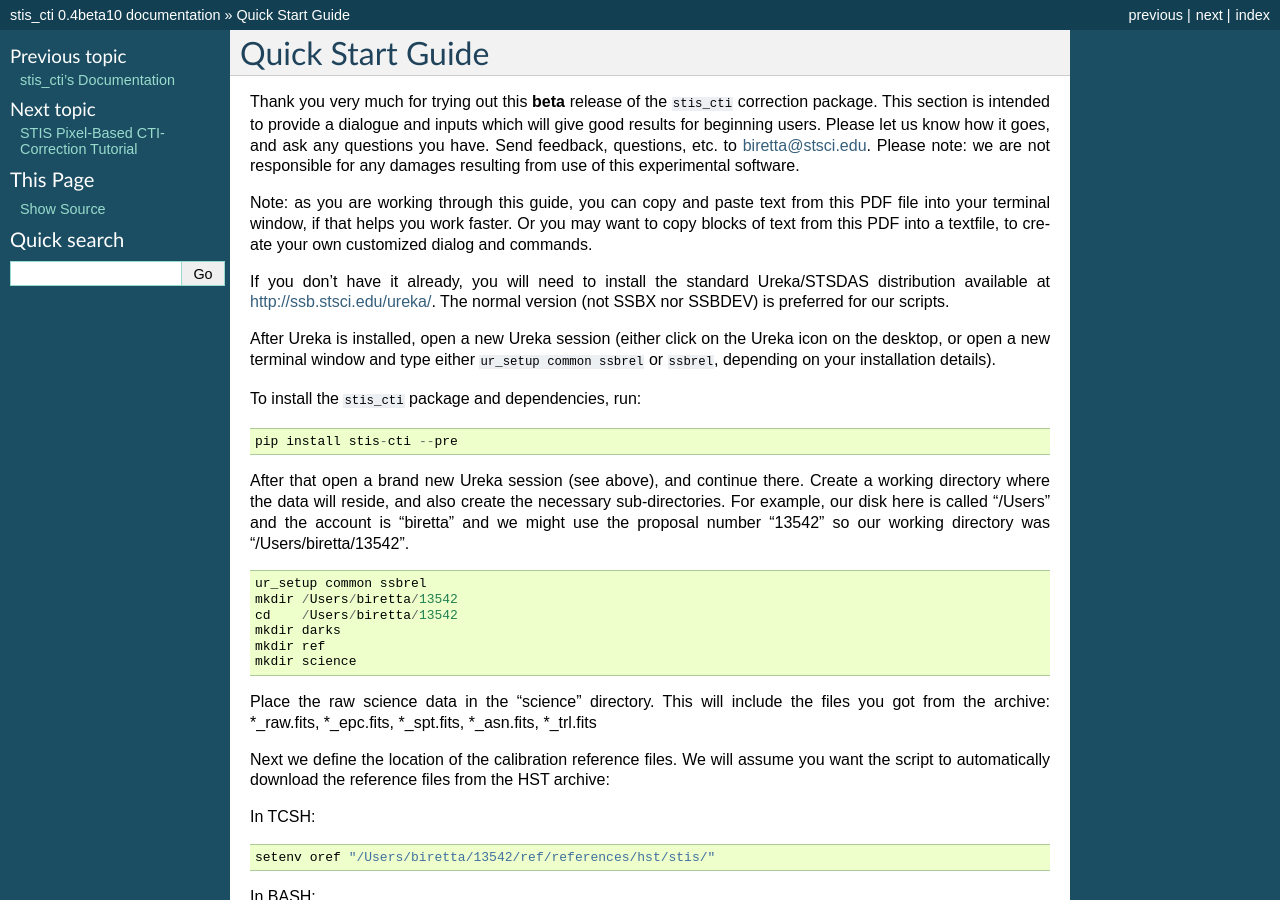
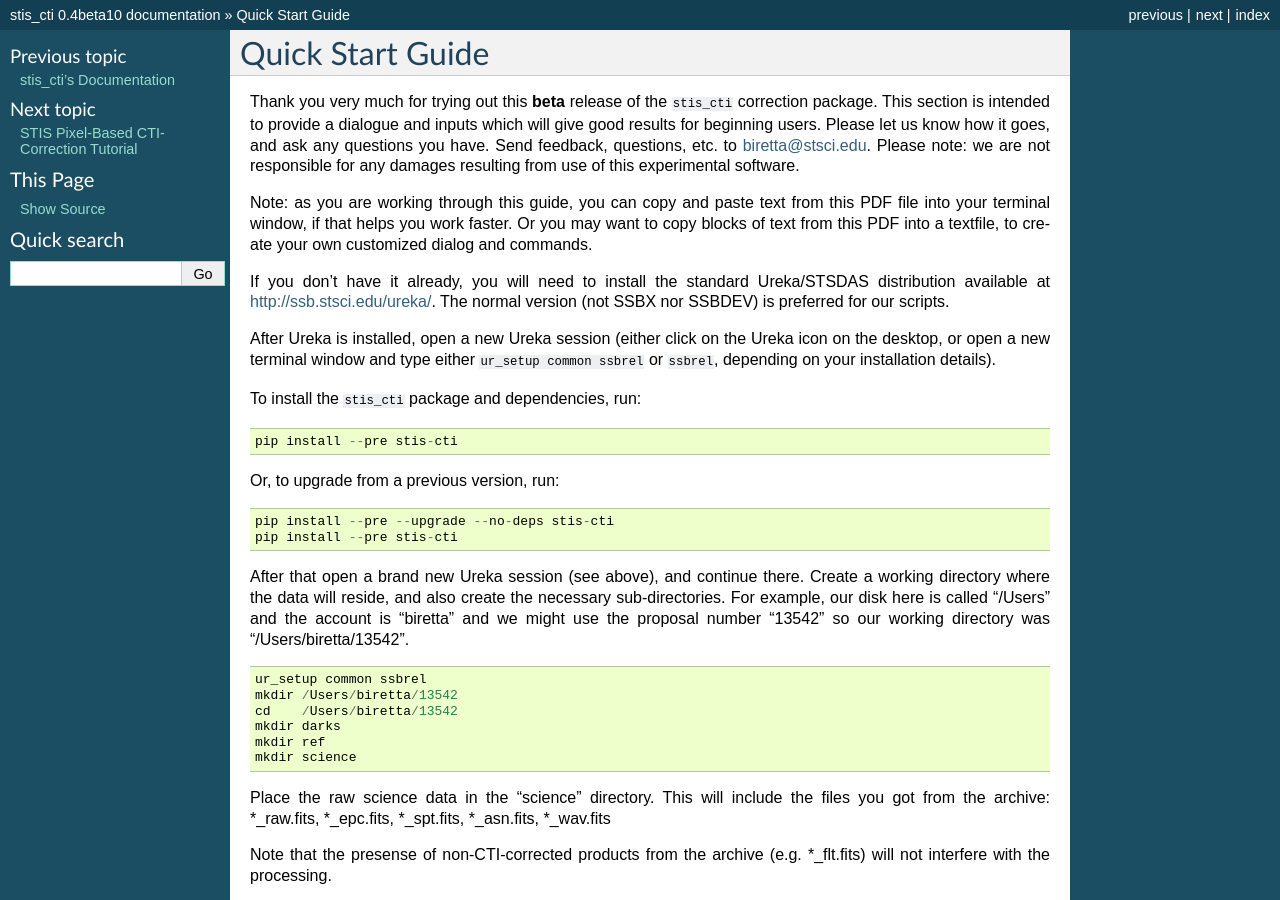
Before and after one commit to spacetelescope/stis_cti, a Sphinx documentation site: the page built from doc/qsg.rst, in a window 1280 px wide and 900 px high. Built offline with Sphinx 7.4.7, drawn with Linux system fonts in a browser that asks for light colours.

Commit message:
Documentation updates.

```diff
--- a/doc/qsg.rst
+++ b/doc/qsg.rst
@@ -27,7 +27,14 @@ To install the ``stis_cti`` package and dependencies, run:
 
 ::
 
-  pip install stis-cti --pre
+  pip install --pre stis-cti
+
+Or, to upgrade from a previous version, run:
+
+::
+
+  pip install --pre --upgrade --no-deps stis-cti
+  pip install --pre stis-cti
 
 After that open a brand new Ureka session (see above), and continue there.
 Create a working directory where the data will reside, and also create the
@@ -45,7 +52,11 @@ so our working directory was "/Users/biretta/13542".
   mkdir science
 
 Place the raw science data in the "science" directory.  This will
-include the files you got from the archive: \*_raw.fits, \*_epc.fits, \*_spt.fits, \*_asn.fits, \*_trl.fits
+include the files you got from the archive:
+\*_raw.fits, \*_epc.fits, \*_spt.fits, \*_asn.fits, \*_wav.fits
+
+Note that the presense of non-CTI-corrected products from the archive
+(e.g. \*_flt.fits) will not interfere with the processing.
 
 Next we define the location of the calibration reference files. We will assume
 you want the script to automatically download the reference files from the HST
--- a/doc/readme.rst
+++ b/doc/readme.rst
@@ -31,7 +31,7 @@ Then, install the requiered packages within the Ureka environment:
 
 ::
 
-   pip install stis-cti --pre
+   pip install --pre stis-cti
 
 To optionally install a local CRDS cache in a common location on your system, please see:
 
--- a/doc/stis_cti.rst
+++ b/doc/stis_cti.rst
@@ -14,6 +14,10 @@ stis_cti.viable_ccd_file()
 ==========================
 .. autofunction:: stis_cti.viable_ccd_file
 
+stis_cti.custom_superdark_info()
+================================
+.. autofunction:: stis_cti.custom_superdark_info
+
 stis_cti.StisPixCteCorr()
 =========================
 Runs the perturbative part of the correction on a bias-corrected data file.
```
Also changed, not shown: other parts of doc/readme.rst (+1 -1 lines), 1 other file.
